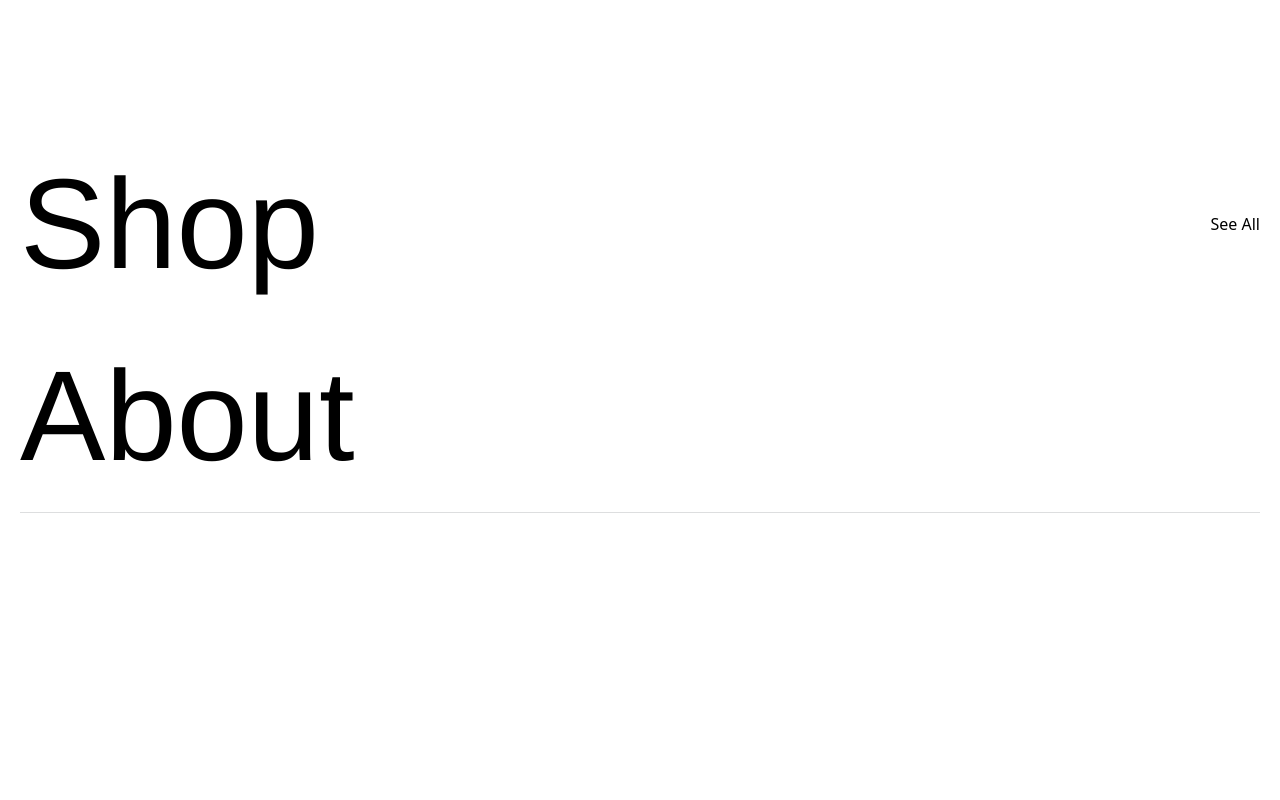
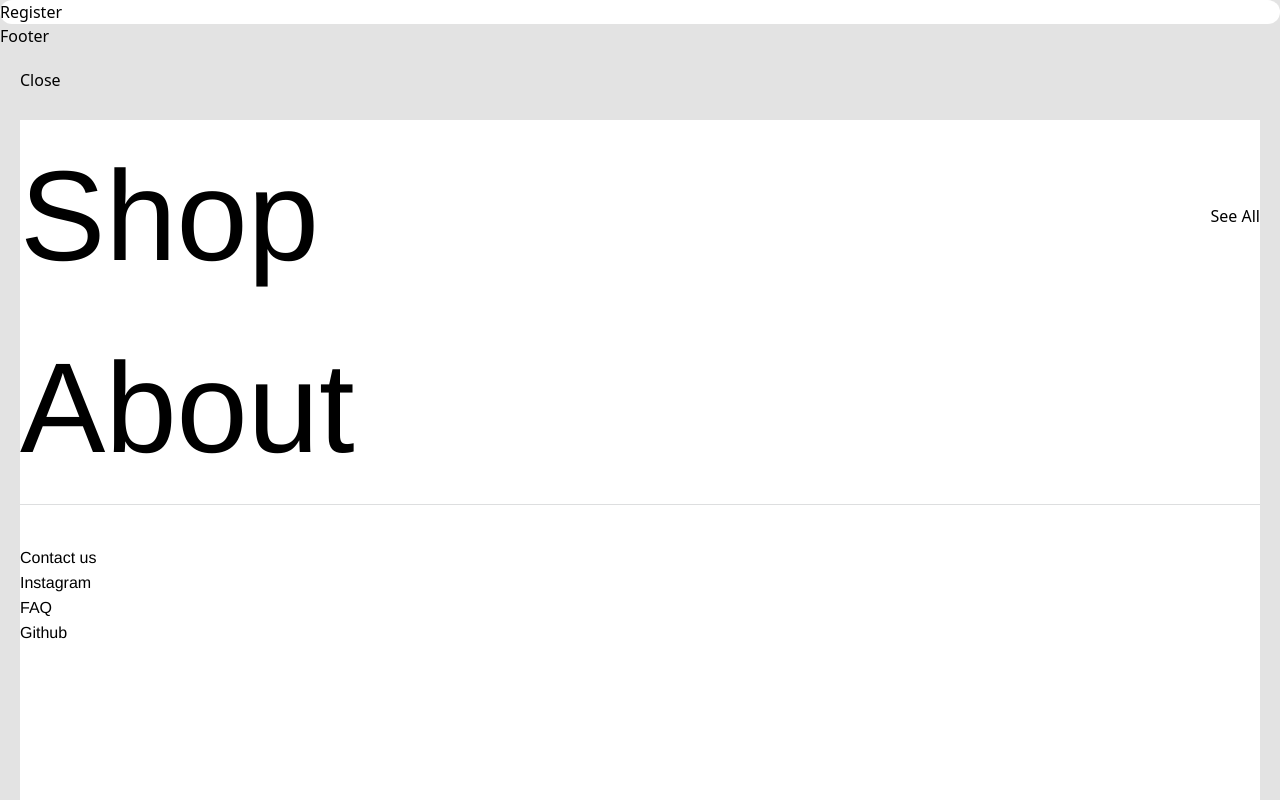
Before and after one commit to mb1mba/ohm-studio-clone, a React (Vite) app in the folder client/: page /register in a window 1280 px wide. Both pictures are taken after a click on the button "Menu". Built offline with nearby package versions, Linux system fonts and the light colour scheme; a web font is replaced by a local one.

Commit message:
Imrpove menu

```diff
--- a/client/src/components/Menu/Menu.jsx
+++ b/client/src/components/Menu/Menu.jsx
@@ -1,11 +1,7 @@
 import React from "react";
 
 const Menu = ({ children }) => {
-  return (
-    <div className="absolute top-0 left-0  px-5 pt-32 bg-white h-screen w-full ">
-      {children}
-    </div>
-  );
+  return <div className=" bg-white h-screen w-full ">{children}</div>;
 };
 
 export default Menu;
--- a/client/src/components/Menu/MenuSection.jsx
+++ b/client/src/components/Menu/MenuSection.jsx
@@ -1,12 +1,12 @@
 import { TextReveal } from "../Reveal";
-
+import { Link } from "react-router-dom";
 const MenuSection = ({ name, children, onClick }) => {
   return (
     <TextReveal width="100%">
       <div className="" onClick={onClick}>
         <div className="flex justify-between items-center">
           <h2 className=" text-[10vw]  font-helvetica ">{name}</h2>
-          {name === "Shop" && <p>See All</p>}
+          {name === "Shop" && <Link to="/products">See All</Link>}
         </div>
         {children}
       </div>
--- a/client/src/layout/Header/Header.jsx
+++ b/client/src/layout/Header/Header.jsx
@@ -1,6 +1,7 @@
 import { useState } from "react";
 import { CustomMenu, Button } from "/src/components/Header";
 import { Drawline } from "/src/components/Shared";
+import { Link } from "react-router-dom";
 import {
   Menu,
   MenuItem,
@@ -8,6 +9,7 @@ import {
   MenuList,
   MenuSection,
 } from "/src/components/Menu";
+import { TextReveal } from "/src/components/Reveal";
 
 const Header = () => {
   const [isMenuOpen, setIsMenuOpen] = useState(false);
@@ -42,6 +44,7 @@ const Header = () => {
       },
     ],
   };
+
   const [isSectionOpen, setIsSectionOpen] = useState(
     Array(links.length).fill(false)
   );
@@ -76,16 +79,31 @@ const Header = () => {
   return (
     <>
       {/* <CustomMenu /> */}
-
-      <header className="fixed w-full px-5 pt-10  ">
-        <nav className="flex justify-between min-h-20">
-          <Button onClick={() => setIsMenuOpen((prev) => !prev)}>Menu</Button>
-          <Button>Cart</Button>
+      <header className="fixed w-full px-5 pt-10">
+        <nav className="flex justify-between min-h-20 relative">
+          <Button onClick={() => setIsMenuOpen((prev) => !prev)}>
+            {isMenuOpen ? "Close" : "Menu"}
+          </Button>
+          {!isMenuOpen ? <Button>Cart</Button> : null}
         </nav>
         {isMenuOpen && (
           <Menu>
             {menuElement}
             <Drawline isAnimate="false" />
+            <div className="grid mt-10">
+              <TextReveal>
+                <Link className="font-helvetica">Contact us</Link>
+              </TextReveal>
+              <TextReveal>
+                <Link className="font-helvetica">Instagram</Link>
+              </TextReveal>
+              <TextReveal>
+                <Link className="font-helvetica">FAQ</Link>
+              </TextReveal>
+              <TextReveal>
+                <Link className="font-helvetica">Github</Link>
+              </TextReveal>
+            </div>
           </Menu>
         )}
       </header>
```
